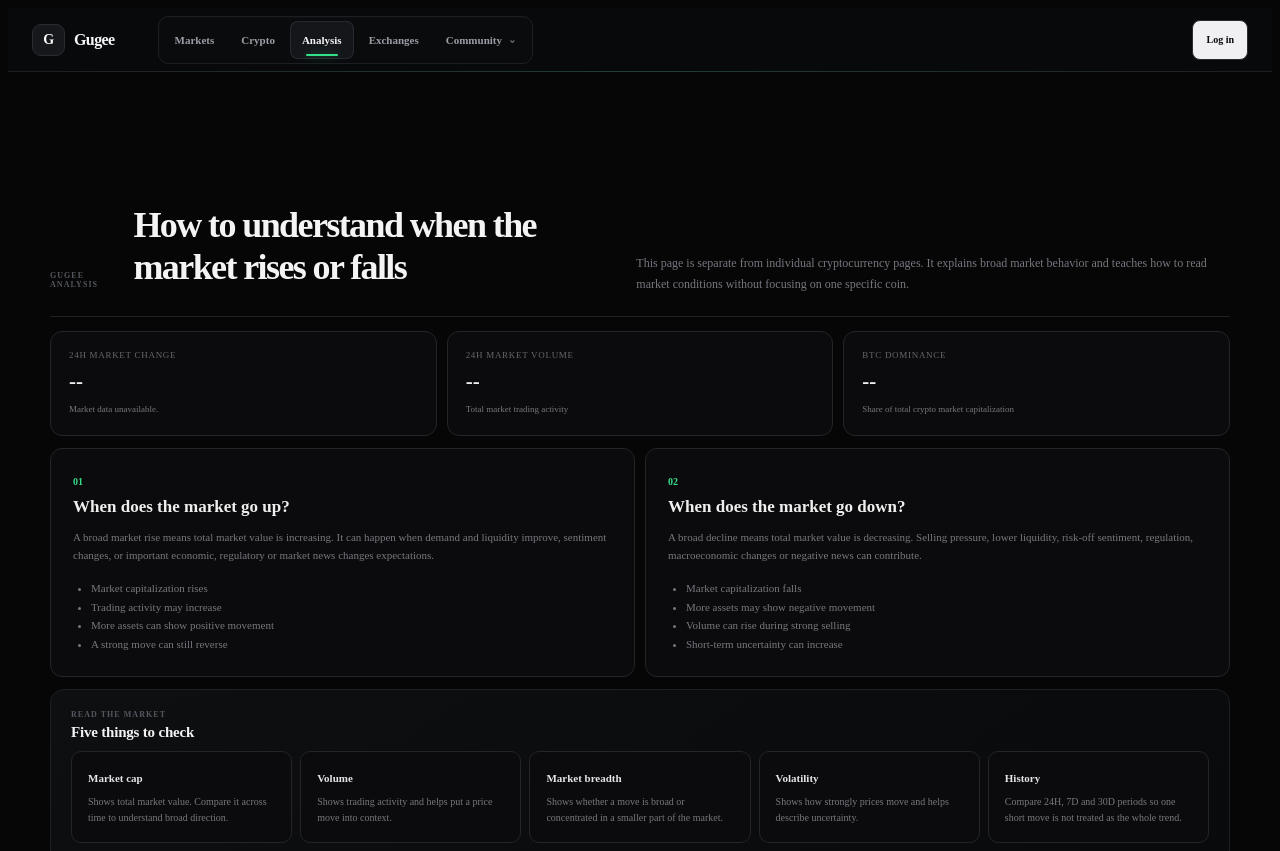
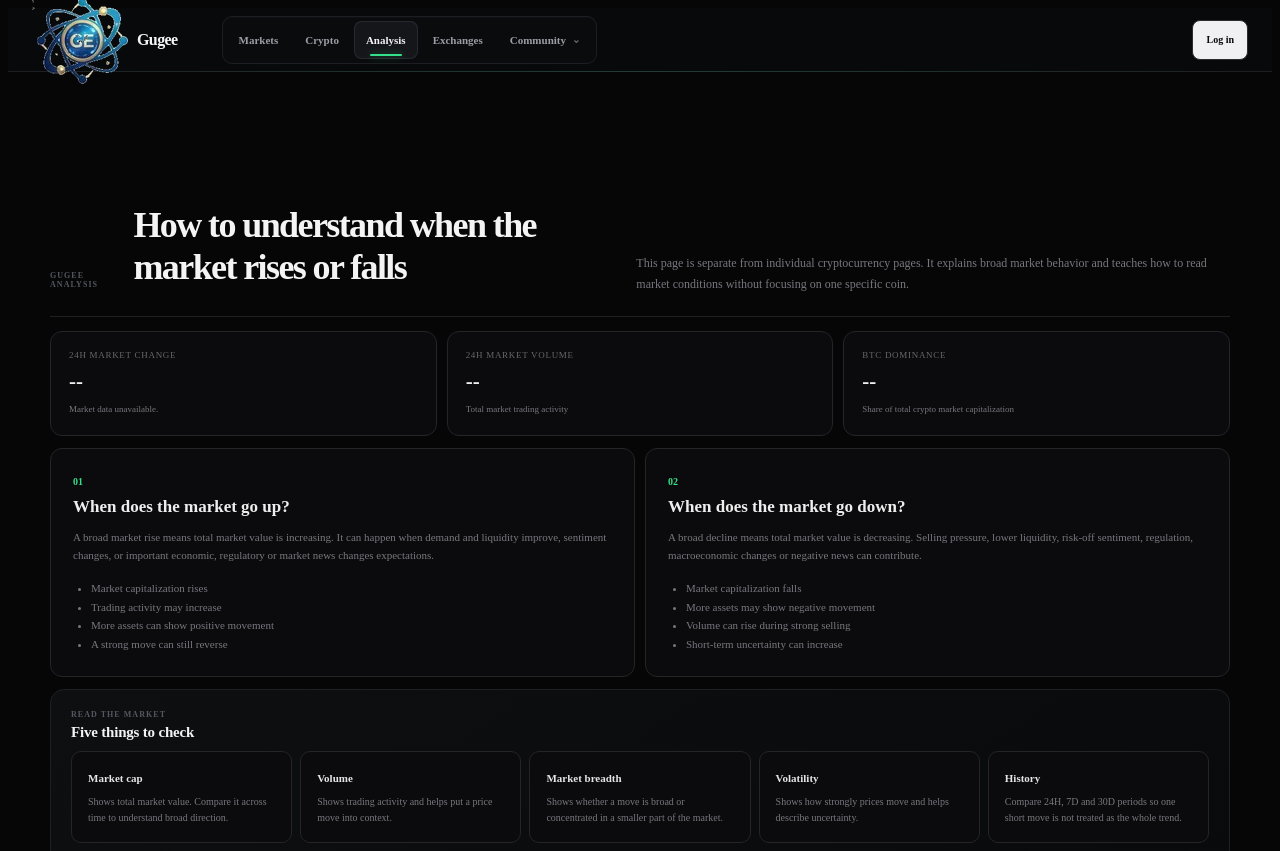
Before and after one commit to 7st5zchchb-collab/Gugee, a website: page analysis.html in a window 1280 px wide. Shown: the top 851 px of the page. Drawn offline with Linux system fonts and the light colour scheme; no server answers.

Commit message:
Use Gugee logo asset in global brand

```diff
--- a/analysis.html
+++ b/analysis.html
@@ -1,6 +1,6 @@
 <!DOCTYPE html>
 <html lang="en"><head><meta charset="UTF-8"><meta name="viewport" content="width=device-width,initial-scale=1.0"><meta name="description" content="Gugee — educational market analysis."><title>Gugee — Analysis</title><link rel="stylesheet" href="css/style.css"></head>
-<body><div class="background-glow"></div><header class="site-header"><a class="brand" href="./"><span class="brand-mark">G</span><span>Gugee</span></a>
+<body><div class="background-glow"></div><header class="site-header"><a class="brand" href="./"><img class="brand-logo" src="images/gugee-logo-3c.webp" alt="Gugee logo" /><span>Gugee</span></a>
 <button class="mobile-nav-toggle" type="button" aria-label="Open navigation" aria-expanded="false"><span></span><span></span><span></span></button><nav class="nav"><a href="markets.html">Markets</a><a href="cryptos.html">Crypto</a><a class="active" href="analysis.html">Analysis</a><a href="exchanges.html">Exchanges</a></nav><a class="login-button" href="login.html">Log in</a></header>
 <main class="analysis-page"><section class="analysis-hero"><p class="section-label">GUGEE ANALYSIS</p><h1>How to understand when the market rises or falls</h1><p>This page is separate from individual cryptocurrency pages. It explains broad market behavior and teaches how to read market conditions without focusing on one specific coin.</p></section>
 <section class="analysis-live-grid"><article class="analysis-live-card"><span>24H MARKET CHANGE</span><strong id="analysisChange">--</strong><small id="analysisChangeText">Loading...</small></article><article class="analysis-live-card"><span>24H MARKET VOLUME</span><strong id="analysisVolume">--</strong><small>Total market trading activity</small></article><article class="analysis-live-card"><span>BTC DOMINANCE</span><strong id="analysisDominance">--</strong><small>Share of total crypto market capitalization</small></article></section>
```
